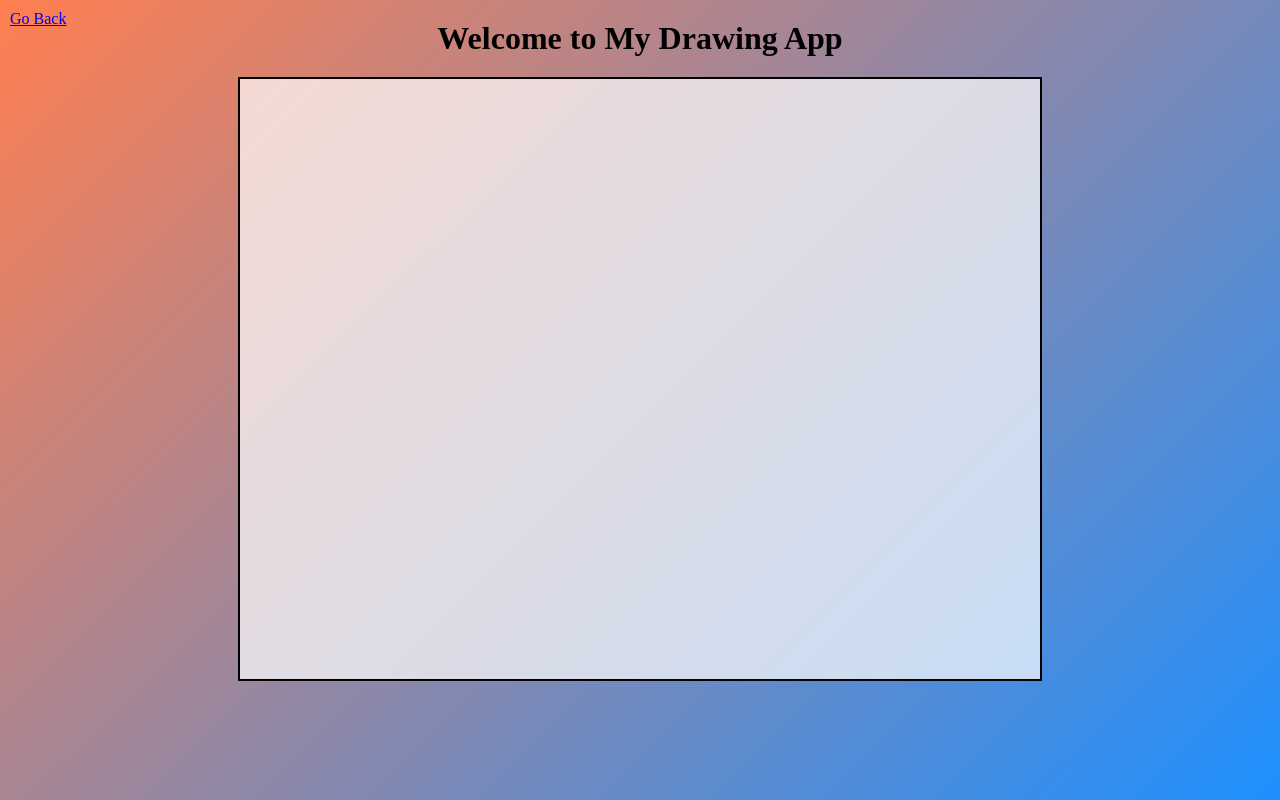
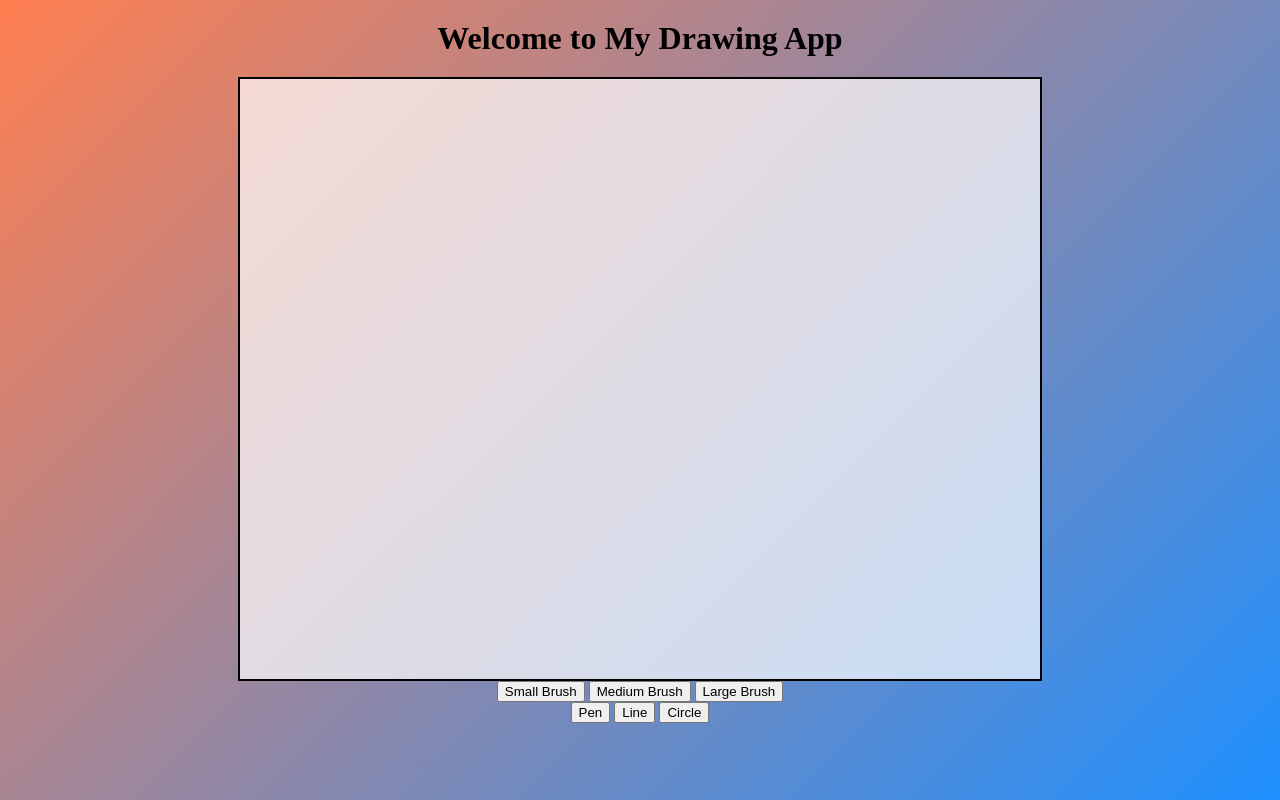
Before and after one commit to theonehash/drawing-app, a plain HTML site: page index.html in a window 1280 px wide. Drawn offline with Linux system fonts and the light colour scheme.

Commit message:
Update index.html

```diff
--- a/index.html
+++ b/index.html
@@ -7,9 +7,23 @@
   <link rel="stylesheet" href="styles.css">
 </head>
 <body>
-    <a href="https://funny-hamster-5b8896.netlify.app/" class="cta-btn" style="position: fixed; top: 0; left: 0; margin: 10px;">Go Back</a>
   <h1>Welcome to My Drawing App</h1>
   <canvas id="drawing-canvas" width="800" height="600"></canvas>
+
+  <!-- Add buttons for changing brush size -->
+  <div class="brush-sizes">
+    <button onclick="changeBrushSize(3)">Small Brush</button>
+    <button onclick="changeBrushSize(8)">Medium Brush</button>
+    <button onclick="changeBrushSize(15)">Large Brush</button>
+  </div>
+
+  <!-- Add buttons for changing drawing shape -->
+  <div class="shapes">
+    <button onclick="setPen()">Pen</button>
+    <button onclick="setLine()">Line</button>
+    <button onclick="setCircle()">Circle</button>
+  </div>
+
   <script src="script.js"></script>
 </body>
 </html>
```
